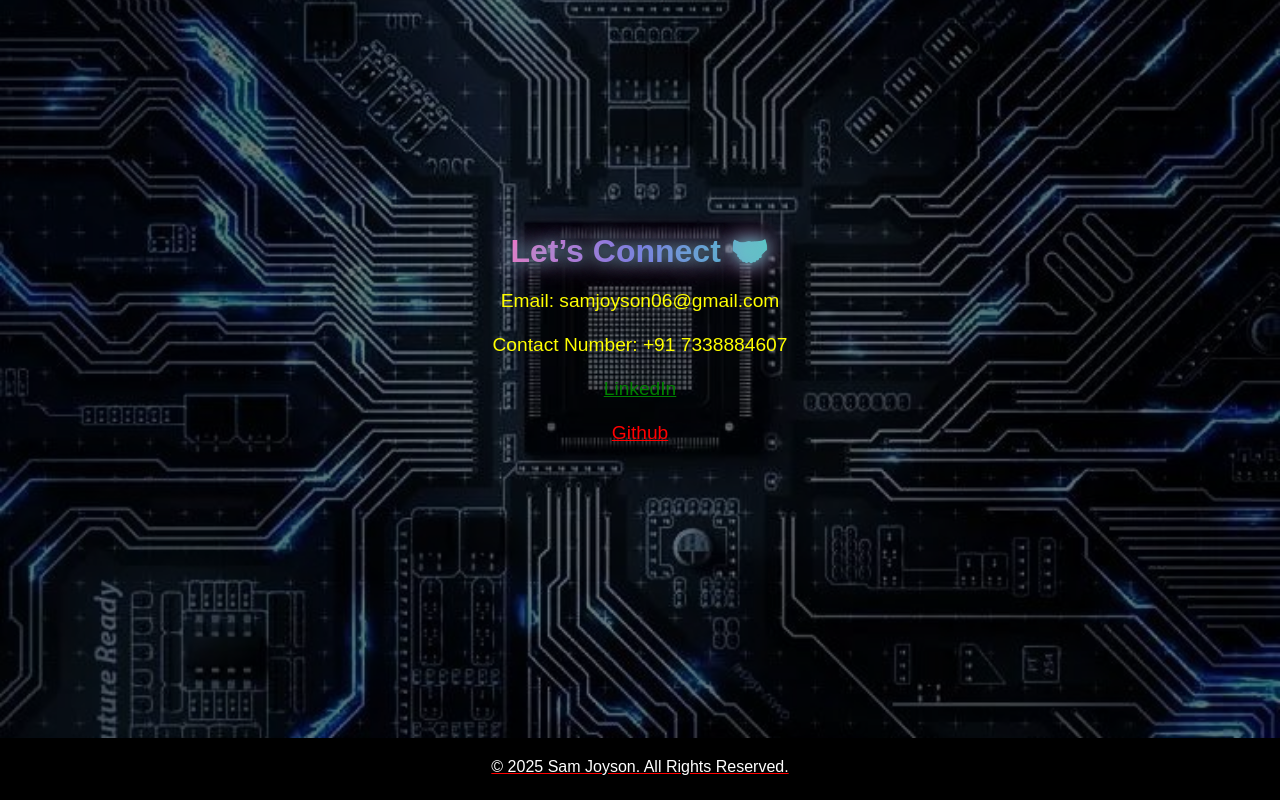
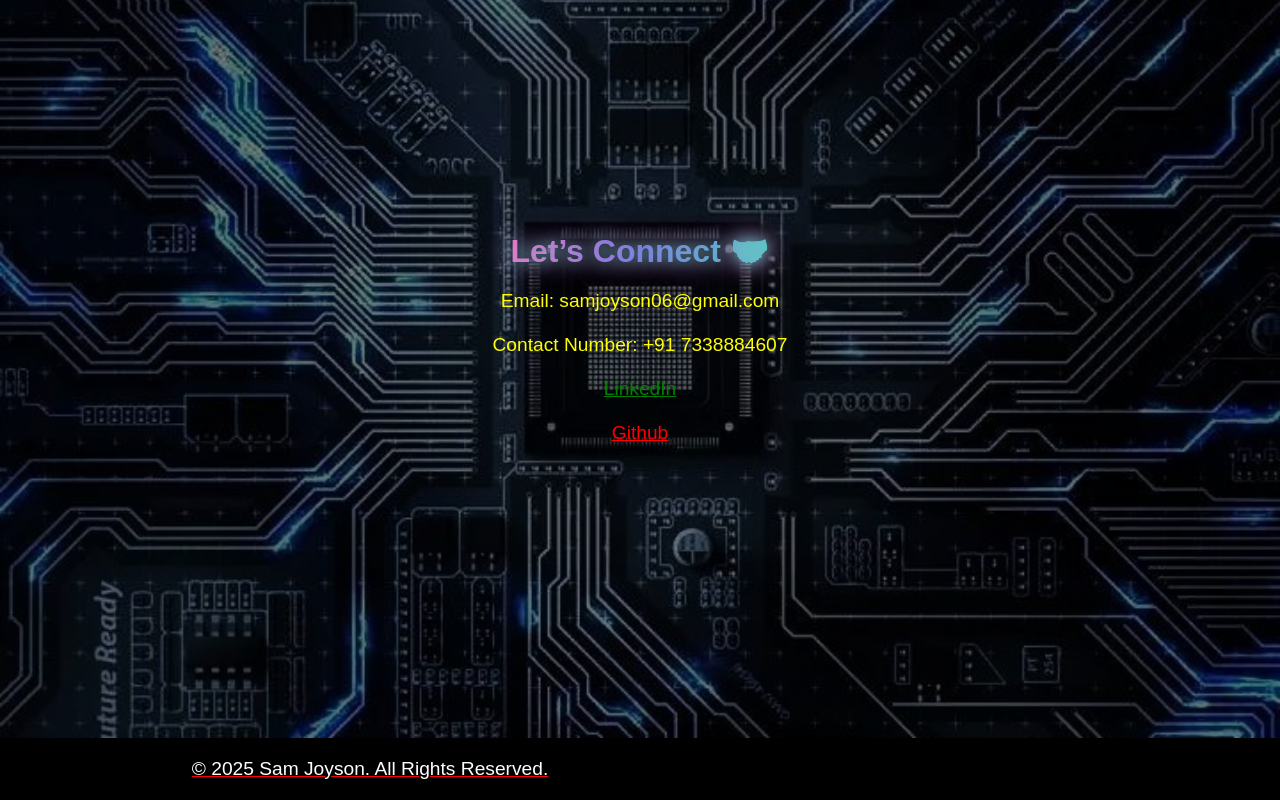
Before and after one commit to SamJoyson/My-Portfolio-, a plain HTML site: page index.html in a window 1280 px wide. Shown: the part 3262-4062 px from the top of the page. Drawn offline with Linux system fonts and the light colour scheme.

Commit message:
Update index.html

```diff
--- a/index.html
+++ b/index.html
@@ -192,7 +192,7 @@ My project stood out among several innovative ideas, and I was awarded the 2nd P
     });
   </script>
 <footer style="text-align: center; padding: 20px; background: black; color: white;">
-  © 2025 Sam Joyson. All Rights Reserved.
+ <p> © 2025 Sam Joyson. All Rights Reserved.</p>
 </footer>
 </body>
 </html>
```
